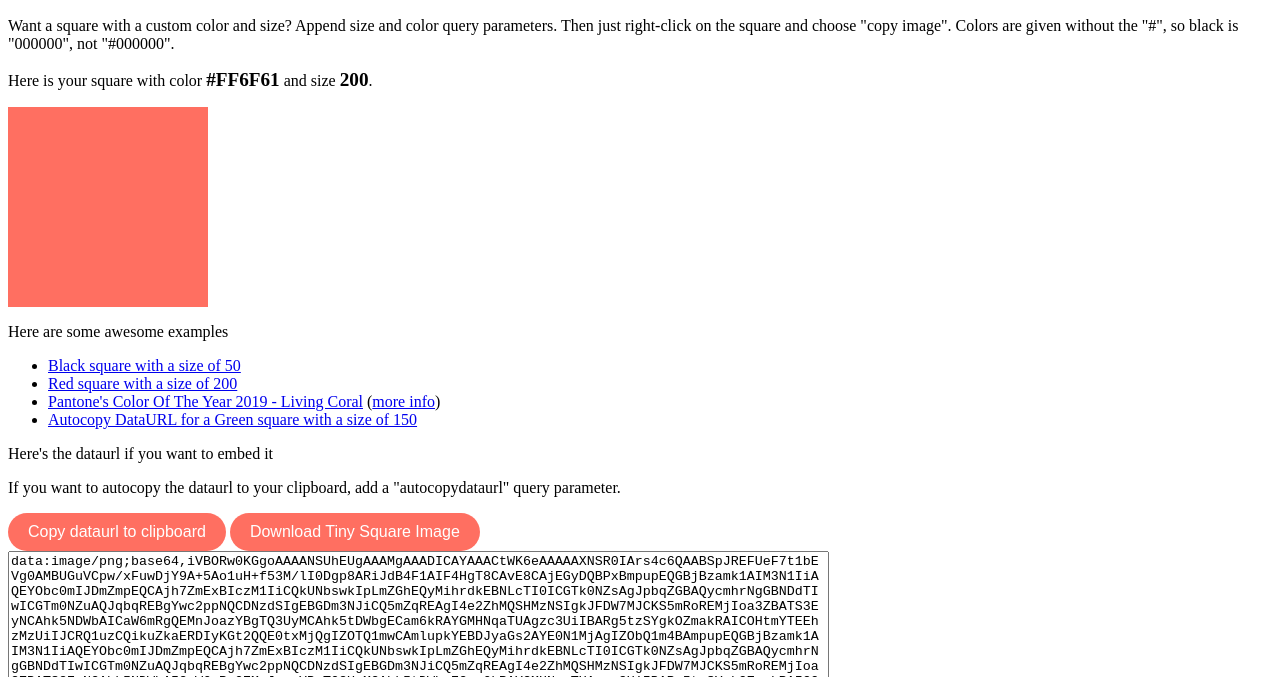
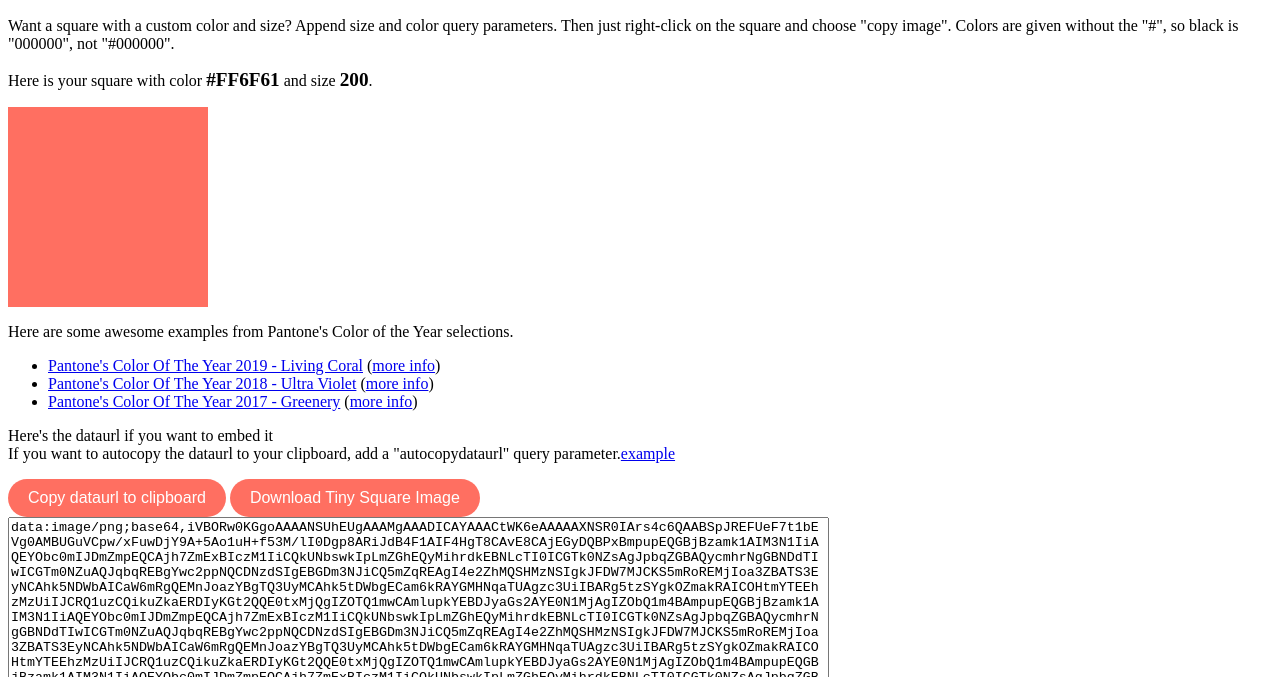
Before and after one commit to coreyhaines/tinysquare, a plain HTML site: page index.html in a window 1280 px wide. Shown: the part 123-800 px from the top of the page. Drawn offline with Linux system fonts and the light colour scheme.

Commit message:
Make all examples from Pantone color of the year

```diff
--- a/index.html
+++ b/index.html
@@ -125,16 +125,15 @@ document.addEventListener("DOMContentLoaded", draw);
     <p>Want a square with a custom color and size? Append size and color query parameters. Then just right-click on the square and choose "copy image". Colors are given without the "#", so black is "000000", not "#000000".</p>
     <p>Here is your square with color <span id='color-display'></span> and size <span id='size-display'></span>.</p>
     <canvas id="canvas"></canvas>
-    <p>Here are some awesome examples</p>
+    <p>Here are some awesome examples from Pantone's Color of the Year selections.</p>
     <ul>
-      <li><a href="https://tinysquare.page/?color=000000&size=50">Black square with a size of 50</a></li>
-      <li><a href="https://tinysquare.page/?color=FF0000&size=200">Red square with a size of 200</a></li>
-      <li><a href="https://tinysquare.page/?color=FF6F61&size=250">Pantone's Color Of The Year 2019 - Living Coral</a> (<a href="https://www.pantone.com/color-intelligence/color-of-the-year/color-of-the-year-2019" target="_blank" rel="noopener noreferrer">more info</a>)
-      <li><a href="https://tinysquare.page/?color=00FF00&size=150&autocopydataurl">Autocopy DataURL for a Green square with a size of 150</a></li>
+      <li><a href="https://tinysquare.page/?color=FF6F61&size=250">Pantone's Color Of The Year 2019 - Living Coral</a> (<a href="https://www.pantone.com/color-intelligence/color-of-the-year/color-of-the-year-2019" target="_blank" rel="noopener noreferrer">more info</a>)</li>
+      <li><a href="https://tinysquare.page/?color=5F4B8B&size=250">Pantone's Color Of The Year 2018 - Ultra Violet</a> (<a href="https://www.pantone.com/color-intelligence/color-of-the-year/color-of-the-year-2018" target="_blank" rel="noopener noreferrer">more info</a>)</li>
+      <li><a href="https://tinysquare.page/?color=88B04B&size=250">Pantone's Color Of The Year 2017 - Greenery</a> (<a href="https://www.pantone.com/color-intelligence/color-of-the-year/color-of-the-year-2017" target="_blank" rel="noopener noreferrer">more info</a>)</li>
     </ul>
     <div>
-    <p>Here's the dataurl if you want to embed it</p>
-    <p>If you want to autocopy the dataurl to your clipboard, add a "autocopydataurl" query parameter.</p>
+    <p>Here's the dataurl if you want to embed it<br>
+    If you want to autocopy the dataurl to your clipboard, add a "autocopydataurl" query parameter.<a href="https://tinysquare.page/?color=FF6F61&size=150&autocopydataurl">example</a></p>
     <div>
 			<div id='dataurl-copy-button' class='button' onclick='copyDataURLToClipboard();'>Copy dataurl to clipboard</div>
 			<a id='download-image-button' class='button' download='tinysquare.png' href='' onclick='downloadTinySquare(this);'>Download Tiny Square Image</a>
```
